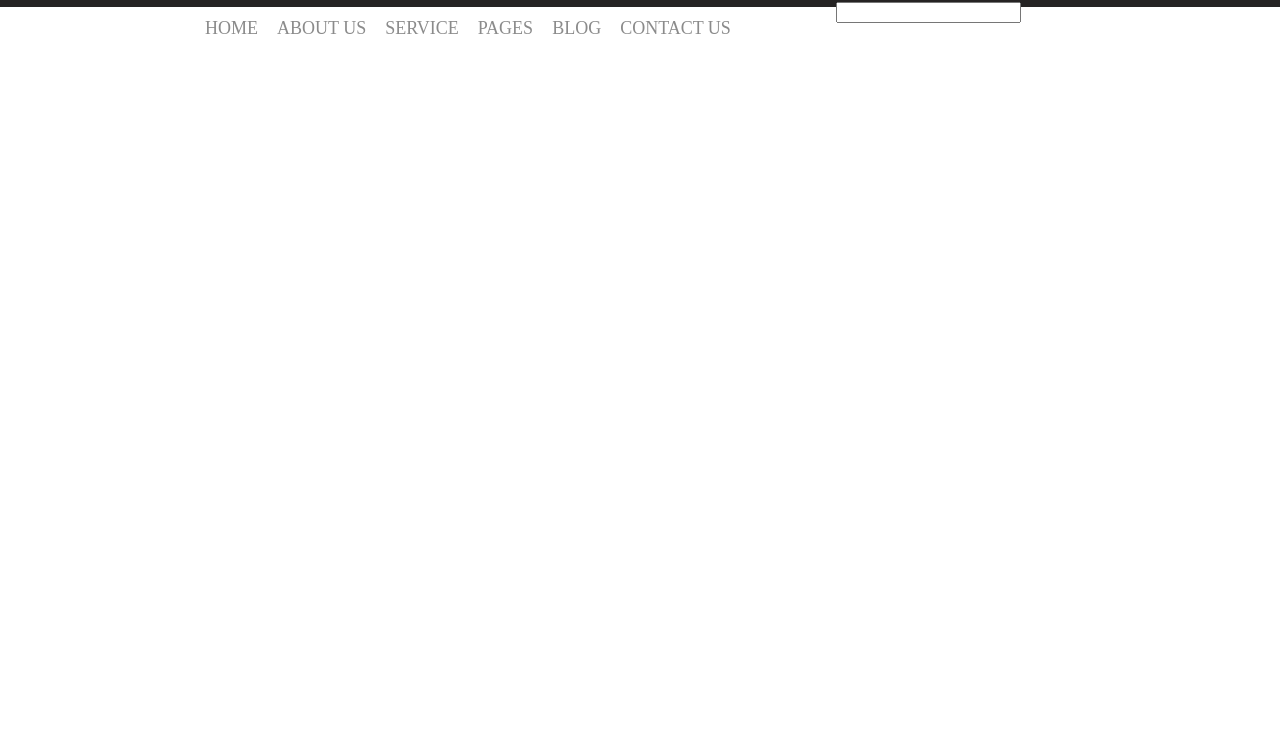
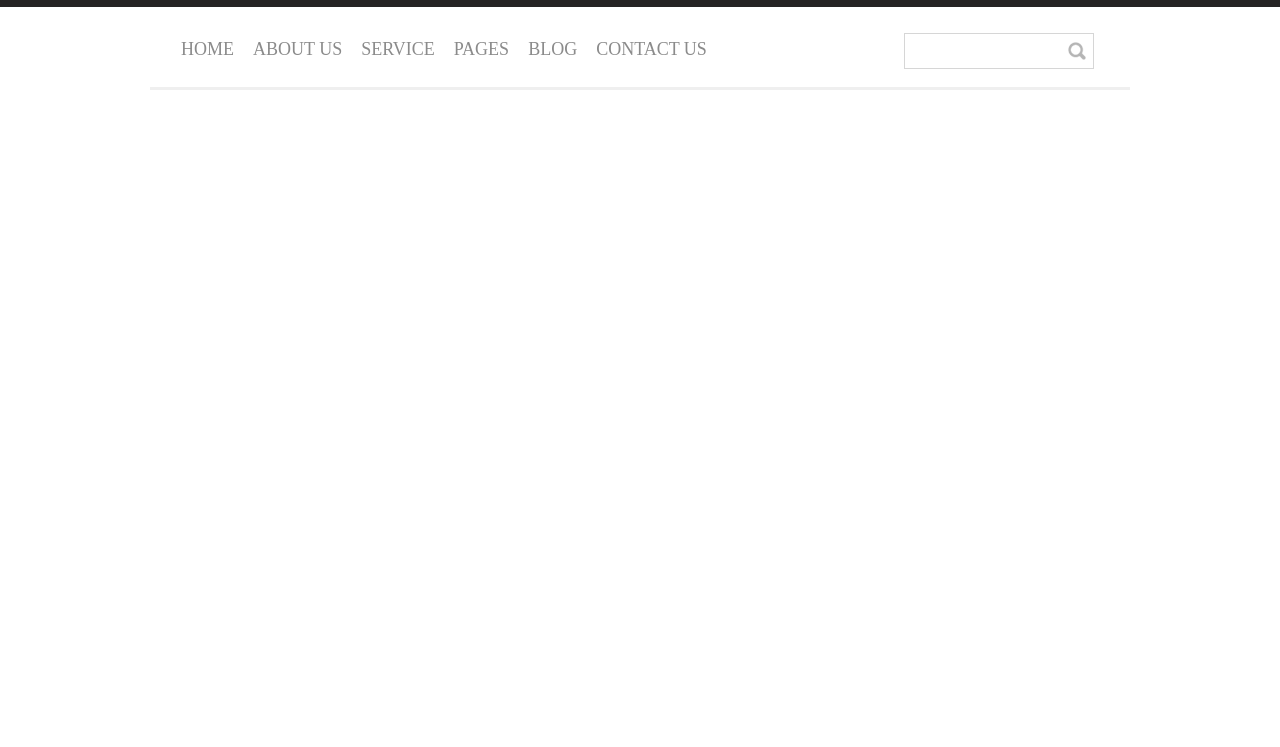
Before and after one commit to marianyqueiroz/site-javascript, a plain HTML site: page index.html in a window 1280 px wide. Shown: the part 53-800 px from the top of the page. Drawn offline with Linux system fonts and the light colour scheme.

Commit message:
adjusting second header and search space

```diff
--- a/css/main.css
+++ b/css/main.css
@@ -2,6 +2,10 @@ body {
     width: 100%;
     height: 100%;
     margin: 0 auto;
+}
+
+ul {
+    padding: 0px!important;
 }
 
 .menu-principal {
@@ -34,16 +38,16 @@ width: 25%;
     float: right;
 }
 
-.header-2 {
-background-color: #ffffff;
-width: 100%;
-border-bottom: 3px solid #efefef;
+.menu {
+    width: 70%;
+    float: left;
 }
 
 .menu ul li {
     display: inline-block;
     float: #8b8b8b;
     margin-left: 15px;
+    height: 50px;
 }
 
 .menu ul li a {
@@ -53,12 +57,38 @@ font-size:  18px;
     text-transform: uppercase;
 }
 
-.menu {
-width: 70%;
+.header-2 {
+    background-color: #ffffff;
+    width: 980px;
+    margin: 0 auto;
+    padding: 16px;
+}
+
+.menu-urls {
+    height: 80px;
+    border-bottom: 3px solid #efefef;
+}
+
+.cool-100{
+    width: 100%;
     float: left;
+    position: relative;
 }
 
 .busca {
+    text-align: center;
     width: 30%;
-float: left;
+    float: right;
 }
+
+
+.busca input {
+    background-image: url(../img/icone-search.png);
+    background-repeat: no-repeat;
+    height: 36px;
+    padding: 12px;
+    width: 190px;
+    margin-top: 10px;
+    background-position: 96%;
+    border: 1px solid #d6d6d6;
+}
--- a/index.html
+++ b/index.html
@@ -38,23 +38,35 @@
 
             </div>
         </main>
-        <main>
+        </header>
+        <main class="col-100 menu-urls">
             <div class="header-2">
                 <div class="menu">
                     <ul>
-                        <li><a href="">Home</a></li>
-                        <li><a href="">About Us</a></li>
-                        <li><a href="">Service</a></li>
-                        <li><a href="">Pages</a></li>
-                        <li><a href="">Blog</a></li>
-                        <li><a href="">Contact Us</a></li>
+                        <li>
+                            <a href="">Home</a>
+                        </li>
+                        <li>
+                            <a href="">About Us</a>
+                        </li>
+                        <li>
+                            <a href="">Service</a>
+                        </li>
+                        <li>
+                            <a href="">Pages</a>
+                        </li>
+                        <li>
+                            <a href="">Blog</a>
+                        </li>
+                        <li>
+                            <a href="">Contact Us</a>
+                        </li>
                     </ul>
                 </div>
                 <div class="busca">
-                    <input type="text">
+                    <input type="text"/>
                 </div>
             </div>
         </main>
-        </header>
     </body>
 </html>
```
Also changed, not shown: img/icone-search.png (added). Lines whose indentation alone changed are shown as unchanged.
